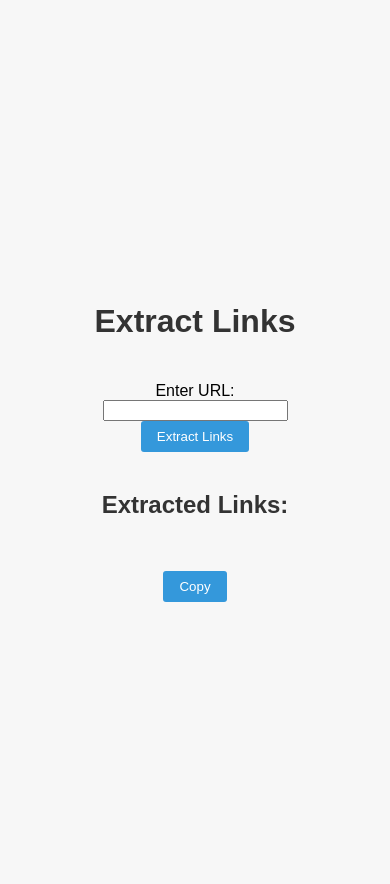
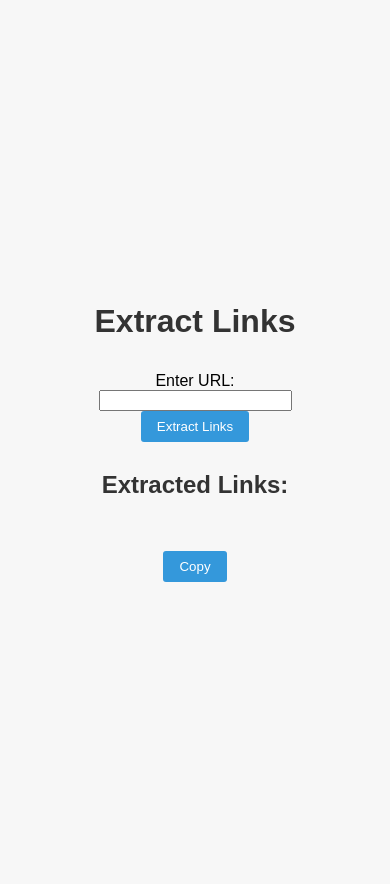
Before and after one commit to djsaikrishna/flask, a Flask app: page / in a window 390 px wide. After the commit the page ends 582 px from the top, so only its background shows below. Run offline with Flask 2, Linux system fonts and the light colour scheme.

Commit message:
Update style.css

```diff
--- a/static/style.css
+++ b/static/style.css
@@ -37,27 +37,21 @@
     background-color: #2980b9;
 }
 
-ul {
-    list-style-type: none;
-    padding: 0;
-}
-
-li {
-    margin-bottom: 5px;
-}
-
-/* Adjust the size of the Extracted Links box */
-#extracted-links {
-    width: 100%;
-    height: 200px; /* Increase the height to make the box bigger */
-    padding: 10px;
-    border: 1px solid #ccc;
-    border-radius: 3px;
-    resize: vertical;
-}
-
+/* Adjust size and spacing for mobile screens */
 @media (max-width: 600px) {
     body {
-        padding: 20px;
+        padding: 10px; /* Decrease padding for smaller screens */
+    }
+
+    form {
+        margin: 10px 0; /* Decrease margin for smaller screens */
+    }
+
+    input[type="text"] {
+        width: 100%; /* Make the input field full width on smaller screens */
+    }
+
+    #extracted-links {
+        height: auto; /* Allow the extracted links box to expand with content */
     }
 }
```
